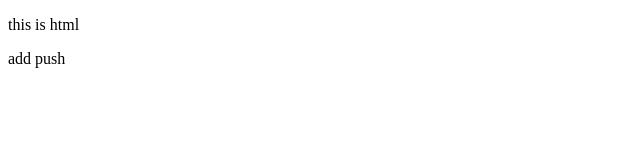
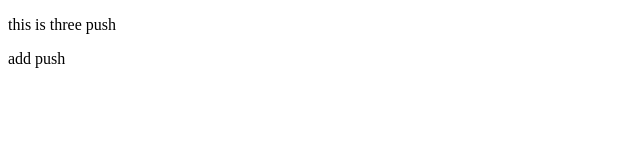
Before and after one commit to ji-noppon/et, a plain HTML site: page index.html in a window 1280 px wide. Shown: the full height of the page, 0-640 px from the left. Drawn offline with Linux system fonts and the light colour scheme.

Commit message:
update html
update 3

```diff
--- a/index.html
+++ b/index.html
@@ -7,7 +7,7 @@
     <title>Document</title>
 </head>
 <body>
-    <p>this is html</p>
+    <p>this is three push</p>
     <p>add push</p>
 </body>
 </html>
```
